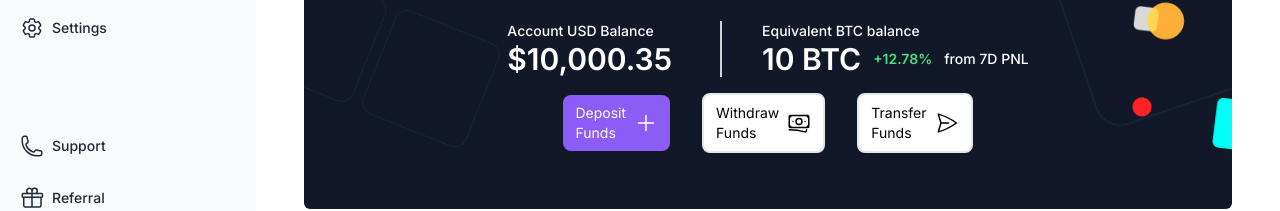
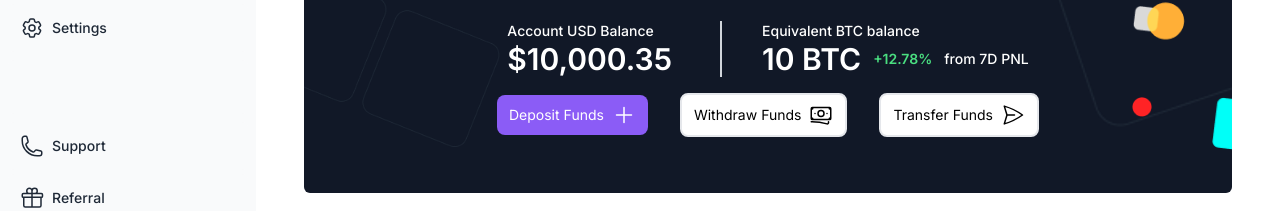
Before and after one commit to Chilex23/Swift_Pay, a Next.js app: page /dashboard/account in a window 1280 px wide. Shown: the part 312-523 px from the top of the page. Built offline with nearby package versions, Linux system fonts and the light colour scheme; a web font is replaced by a local one.

Commit message:
Improved responsiveness

```diff
--- a/app/dashboard/(overview)/page.js
+++ b/app/dashboard/(overview)/page.js
@@ -171,7 +171,7 @@ export default function Page() {
           href={"/deposit-funds"}
           className="flex flex-col gap-y-1 text-xs md:flex-row items-center gap-x-2 bg-violet-500 py-2 px-3 rounded-lg text-white md:text-sm hover:shadow-lg hover:scale-105 transition-all"
         >
-          <p>
+          <p className="md:flex gap-1">
             Deposit <span className="hidden md:block">Funds</span>
           </p>
           <PlusIcon className="w-6" />
@@ -180,7 +180,7 @@ export default function Page() {
           href={"/withdraw-funds"}
           className="flex flex-col gap-y-1 text-xs md:flex-row items-center gap-x-2 border-gray-200 border-2 py-2 px-3 rounded-lg text-black md:text-sm hover:shadow-lg hover:scale-105 transition-all"
         >
-          <p>
+          <p className="md:flex gap-1">
             Withdraw <span className="hidden md:block">Funds</span>
           </p>
           <BanknotesIcon className="w-6" />
@@ -189,7 +189,7 @@ export default function Page() {
           href={"/transfer-funds"}
           className="flex flex-col gap-y-1 text-xs md:flex-row items-center gap-x-2 border-gray-200 border-2 py-2 px-3 rounded-lg text-black md:text-sm hover:shadow-lg hover:scale-105 transition-all"
         >
-          <p>
+          <p className="md:flex gap-1">
             Transfer <span className="hidden md:block">Funds</span>
           </p>
           <PaperAirplaneIcon className="w-6" />
--- a/app/dashboard/account/page.js
+++ b/app/dashboard/account/page.js
@@ -166,12 +166,12 @@ export default function Page() {
         </div>
         {/* Account Balance */}
         {/* Special Buttons */}
-        <div className="py-2 flex relative z-30 my-10 lg:my-2 items-center justify-center gap-8">
+        <div className="py-2 flex my-10 lg:my-2 items-center justify-center gap-8">
           <Link
             href={"/deposit-funds"}
             className="flex flex-col gap-y-1 text-xs md:flex-row items-center gap-x-2 bg-violet-500 py-2 px-3 rounded-lg text-white md:text-sm hover:shadow-lg hover:scale-105 transition-all"
           >
-            <p>
+            <p className="md:flex gap-1">
               Deposit <span className="hidden md:block">Funds</span>
             </p>
             <PlusIcon className="w-6" />
@@ -180,7 +180,7 @@ export default function Page() {
             href={"/withdraw-funds"}
             className="flex flex-col gap-y-1 text-xs md:flex-row items-center gap-x-2 border-gray-200 border-2 py-2 px-3 rounded-lg bg-white text-black md:text-sm hover:shadow-lg hover:scale-105 transition-all"
           >
-            <p>
+            <p className="md:flex gap-1">
               Withdraw <span className="hidden md:block">Funds</span>
             </p>
             <BanknotesIcon className="w-6" />
@@ -189,7 +189,7 @@ export default function Page() {
             href={"/transfer-funds"}
             className="flex flex-col gap-y-1 text-xs md:flex-row items-center gap-x-2 border-gray-200 border-2 py-2 px-3 rounded-lg bg-white text-black md:text-sm hover:shadow-lg hover:scale-105 transition-all"
           >
-            <p>
+            <p className="md:flex gap-1">
               Transfer <span className="hidden md:block">Funds</span>
             </p>
             <PaperAirplaneIcon className="w-6" />
```
